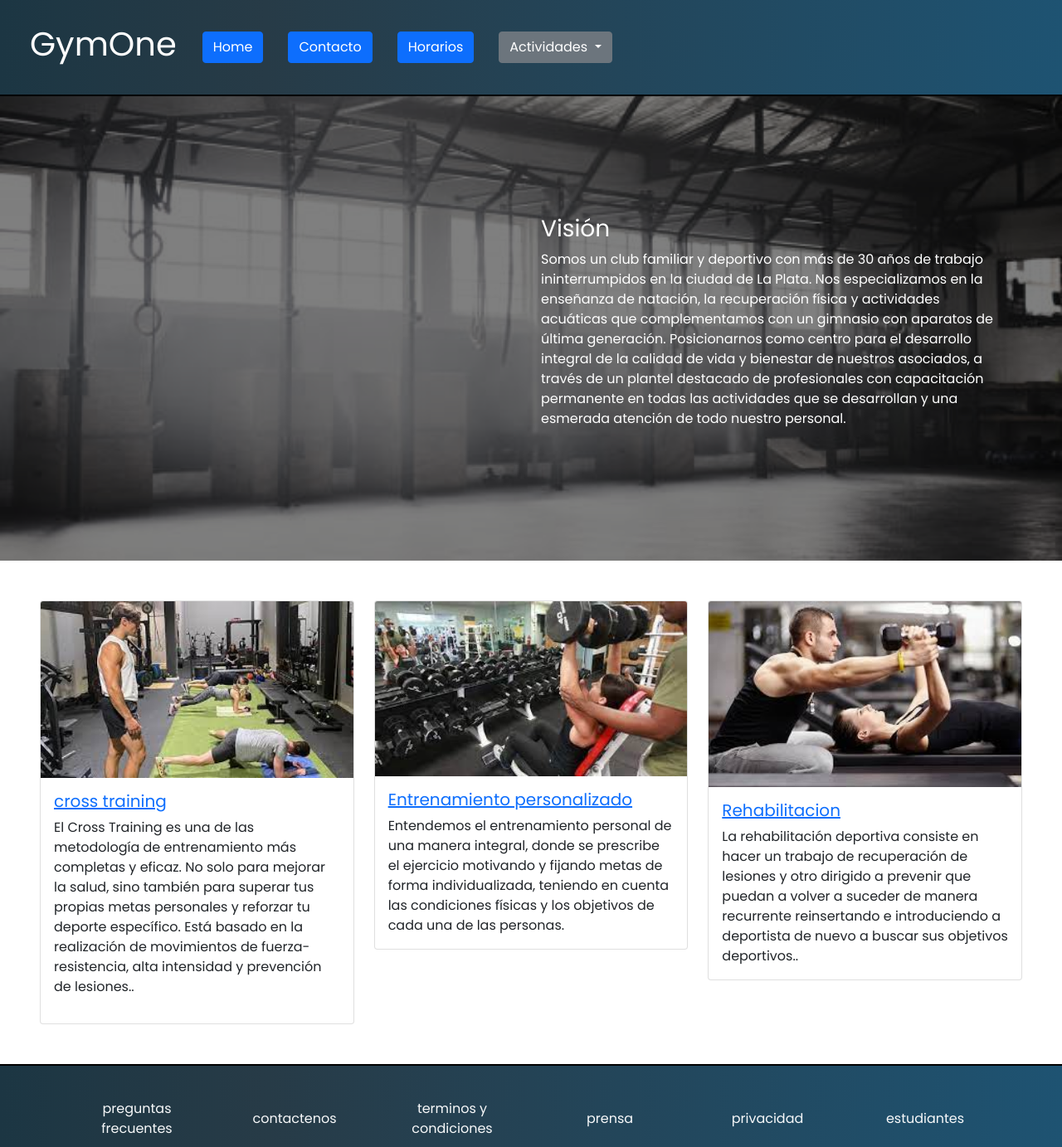
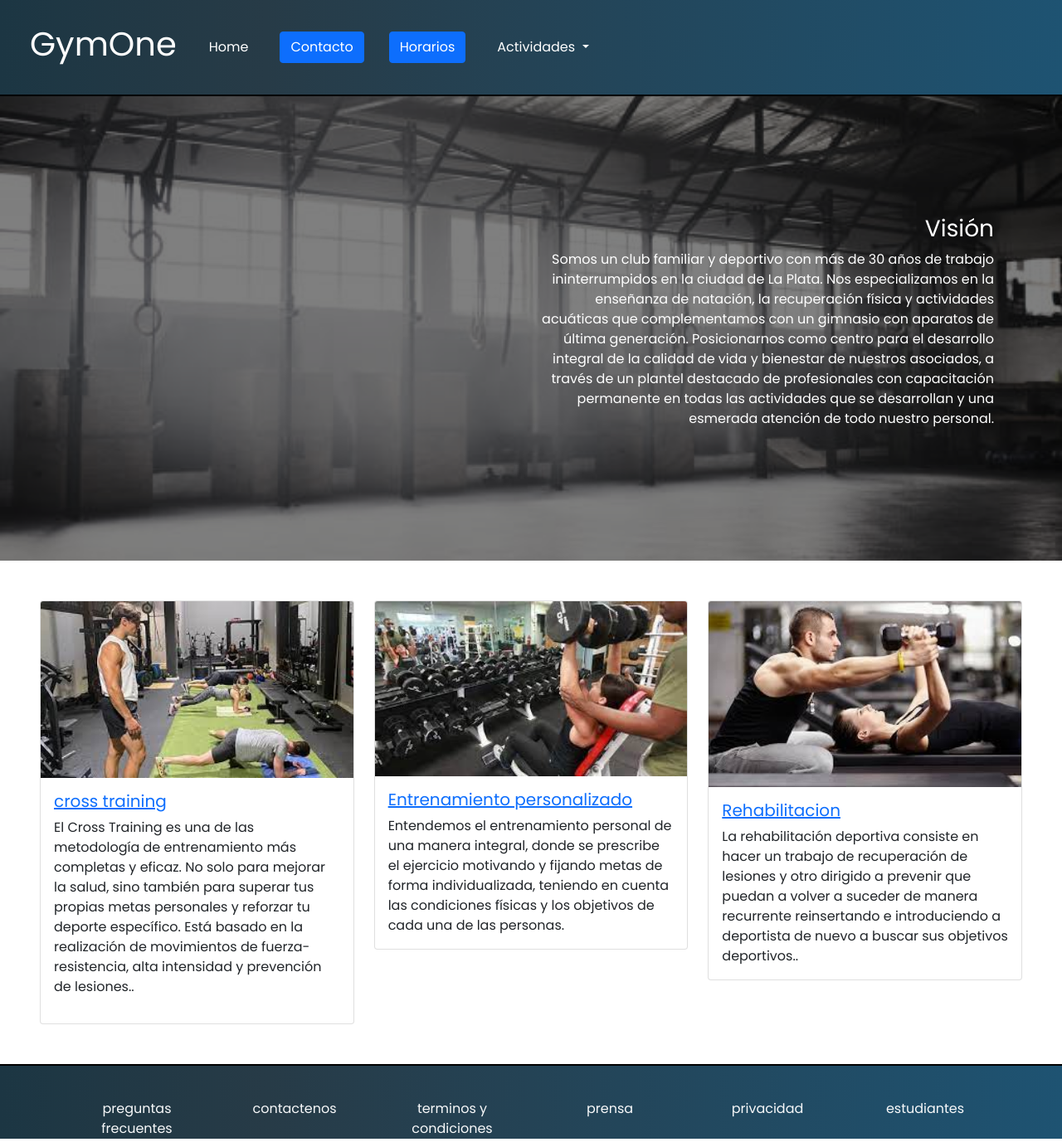
Before and after one commit to vms92/proyecto_gym, a plain HTML site: page index.html in a window 1280 px wide. Shown: the whole page at 83% size. Drawn offline with nearby package versions, Linux system fonts and the light colour scheme.

Commit message:
[Fix] Footer responsive - Header text-center

```diff
--- a/css/styles.css
+++ b/css/styles.css
@@ -29,8 +29,6 @@
 }
 .footer1 {
   padding-top: 40px;
-  text-align: center;
-  height: 100px;
   border-top: solid 2px black;
 }
 
--- a/index.html
+++ b/index.html
@@ -28,7 +28,7 @@
                         <div class="collapse navbar-collapse" id="navbar">
                                 <ul class="navbar-nav me-auto mb-2 mb-lg-0 d-flex align-items-center ">
                                         <li class="nav-item">
-                                                <a type="button" class=" btn btn-primary" aria-current="page"
+                                                <a class="nav-link active" aria-current="page"
                                                         href="index.html">Home</a>
                                         </li>
                                         <li class="nav-item">
@@ -43,27 +43,21 @@
                                                         Horarios
                                                 </button>
                                         </li>
-                                        <li class="nav-item">
-                                                <div class="dropdown">
-                                                        <a class="btn btn-secondary dropdown-toggle" href="#"
-                                                                role="button" id="dropdownMenuLink"
-                                                                data-bs-toggle="dropdown" aria-expanded="false">
+                                        <li class="nav-item dropdown">
+                                                <a class="nav-link active dropdown-toggle" href="#" id="navbarDropdown"
+                                                        role="button" data-bs-toggle="dropdown" aria-expanded="false">
                                                         Actividades
                                                 </a>
                                                 <ul class="dropdown-menu" aria-labelledby="dropdownMenuLink">
-                                                                <li><a class="dropdown-item"
-                                                                                href="croostrainin.html">Cross
+                                                        <li><a class="dropdown-item" href="croostrainin.html">Cross
                                                                         Training</a>
                                                         </li>
-                                                                <li><a class="dropdown-item"
-                                                                                href="personalizado.html">Personal
+                                                        <li><a class="dropdown-item" href="personalizado.html">Personal
                                                                         Training</a></li>
                                                         <li><a class="dropdown-item"
                                                                         href="rehabilitacion.html">Rehabilitación</a>
                                                         </li>
                                                 </ul>
-                                                </div>
-                                                </a>
                                         </li>
                                 </ul>
                         </div>
@@ -84,7 +78,7 @@
                         <div class="overlay">
                                 <div class="container">
                                         <div class="row align-items-center">
-                                                <div class="col-md-6 offset-md-6 text center text-md-right">
+                                                <div class="col-md-6 offset-md-6 text-center text-md-end">
                                                         <h3>Visión</h3>
                                                         <p class="d-none d-md-block"> Somos un club familiar y deportivo
                                                                 con más de 30 años de trabajo ininterrumpidos en la
@@ -166,13 +160,13 @@
         <footer class="footer1 header__footer">
 
                 <div class="container text-light">
-                        <div class="row align-items-center">
-                                <div class="col-2"><span>preguntas frecuentes</span></div>
-                                <div class="col-2"><span>contactenos</span></div>
-                                <div class="col-2"><span>terminos y condiciones</span></div>
-                                <div class="col-2"><span>prensa</span></div>
-                                <div class="col-2"><span>privacidad</span></div>
-                                <div class="col-2"><span>estudiantes</span></div>
+                        <div class="row text-center">
+                                <div class="col-12 col-lg"><span>preguntas frecuentes</span></div>
+                                <div class="col-12 col-lg"><span>contactenos</span></div>
+                                <div class="col-12 col-lg"><span>terminos y condiciones</span></div>
+                                <div class="col-12 col-lg"><span>prensa</span></div>
+                                <div class="col-12 col-lg"><span>privacidad</span></div>
+                                <div class="col-12 col-lg"><span>estudiantes</span></div>
                         </div>
                 </div>
         </footer>
```
Also changed, not shown: croostrainin.html (+7 -7 lines), personalizado.html (+7 -7 lines), rehabilitacion.html (+7 -7 lines). Lines whose indentation alone changed are shown as unchanged.
